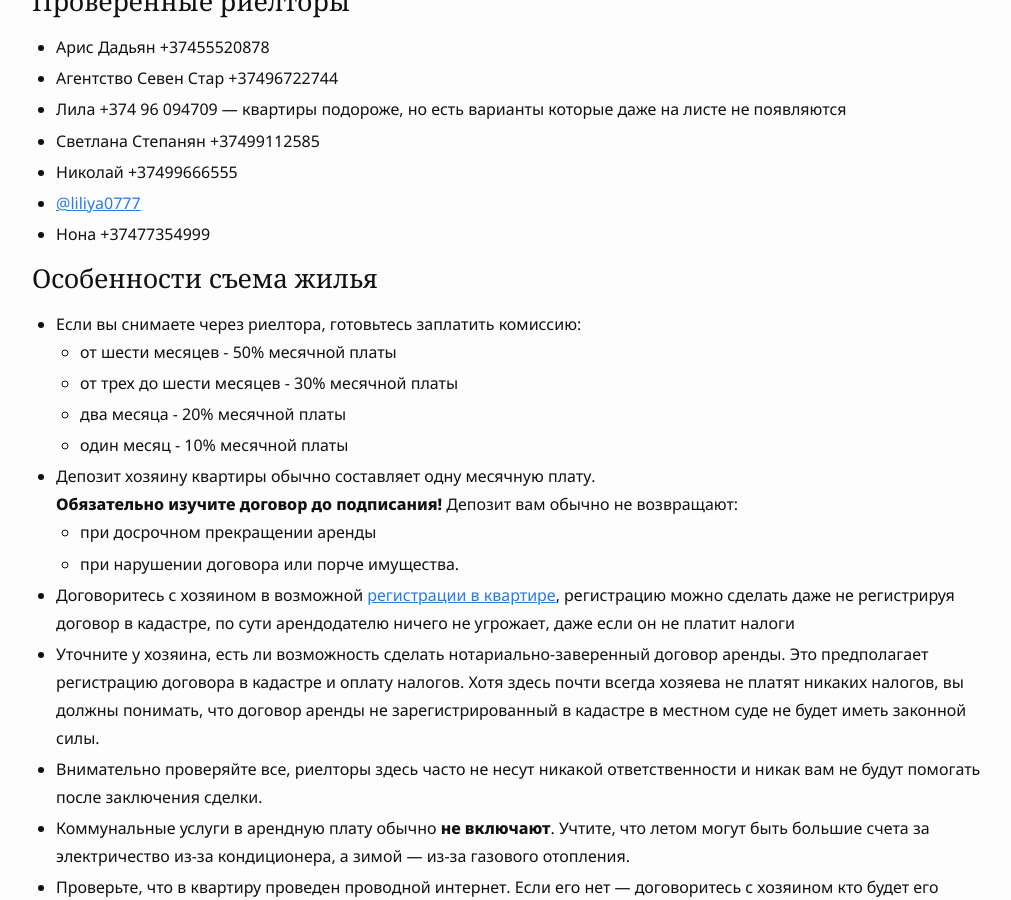
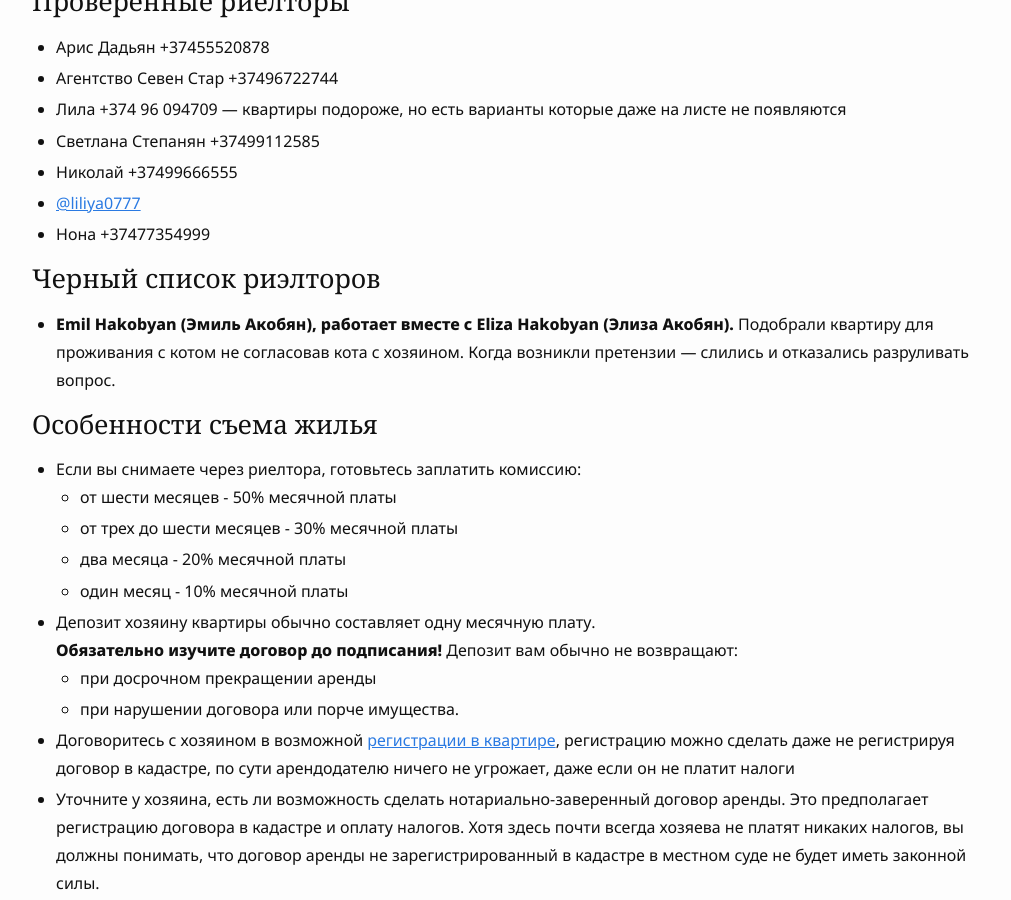
Before and after one commit to haywiki/haywiki.github.io, a Jekyll site: the page built from life/rent-house.md, in a window 1280 px wide and 900 px high, scrolled down 2111 px. Shown: the whole window, without its empty margins (128-1139 px from the left). Built offline with Jekyll 4.4.1, drawn with Linux system fonts in a browser that asks for light colours; nearby versions of some CDN libraries; a script that is not in the unit is left out; some of the changed text lies outside the part shown.

Commit message:
черный список риэлторов начат.

```diff
--- a/life/rent-house.md
+++ b/life/rent-house.md
@@ -77,6 +77,11 @@ layout: page
 - [@liliya0777](https://t.me/liliya0777)
 - Нона +37477354999
 
+### Черный список риэлторов
+
+- **Emil Hakobyan (Эмиль Акобян), работает вместе с Eliza Hakobyan (Элиза Акобян).** Подобрали квартиру для проживания
+  с котом не согласовав кота с хозяином. Когда возникли претензии — слились и отказались разруливать вопрос.
+
 ### Особенности съема жилья
 
 - Если вы снимаете через риелтора, готовьтесь заплатить комиссию:
```
